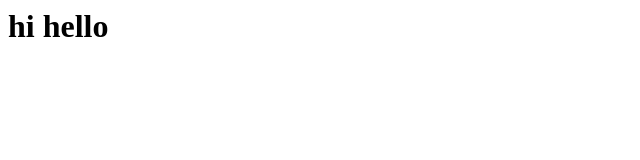
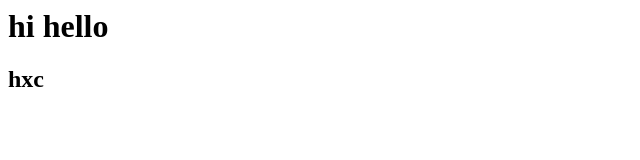
Before and after one commit to Moemoekyukyu/apple, a plain HTML site: page index.html in a window 1280 px wide. Shown: the full height of the page, 0-640 px from the left. Drawn offline with Linux system fonts and the light colour scheme.

Commit message:
this is first commit

```diff
--- a/index.html
+++ b/index.html
@@ -1,5 +1,6 @@
 <html>
 <body>
 <h1>hi hello</h1>
+<h2> hxc </h>
 </body>
 </html>
```
